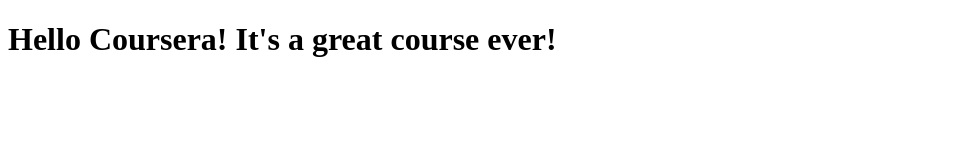
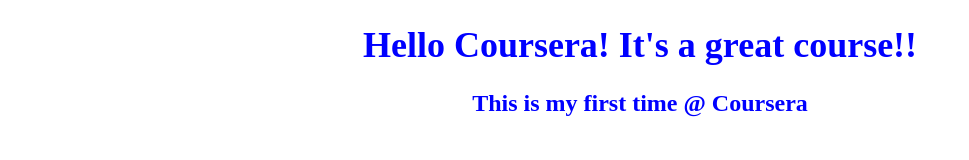
Before and after one commit to fitsum222/coursera-test, a plain HTML site: page site/index.html in a window 1280 px wide. Shown: the whole page, without its empty margins (0-969 px from the left). Drawn offline with Linux system fonts and the light colour scheme.

Commit message:
just small change

```diff
--- a/site/index.html
+++ b/site/index.html
@@ -1,9 +1,23 @@
  <!DOCTYPE html>
  <html>
  <head>
+
  	<title>Hello Coursera!</title>
+ 	<style>
+ 	h1, h2{color: blue;}
+
+ 	h1 {
+ 		font-size: 36px;
+ 		text-align: center;}
+ 		h2 {
+ 			text-align: center;}
+
+ 		</style>
+
  </head>
  <body>
- <h1>Hello Coursera! It's a great course ever!</h1>
+ <h1>Hello Coursera! It's a great course!!</h1>
+ <h2> This is my first time @ Coursera</h2>
  </body>
+
  </html>
```
